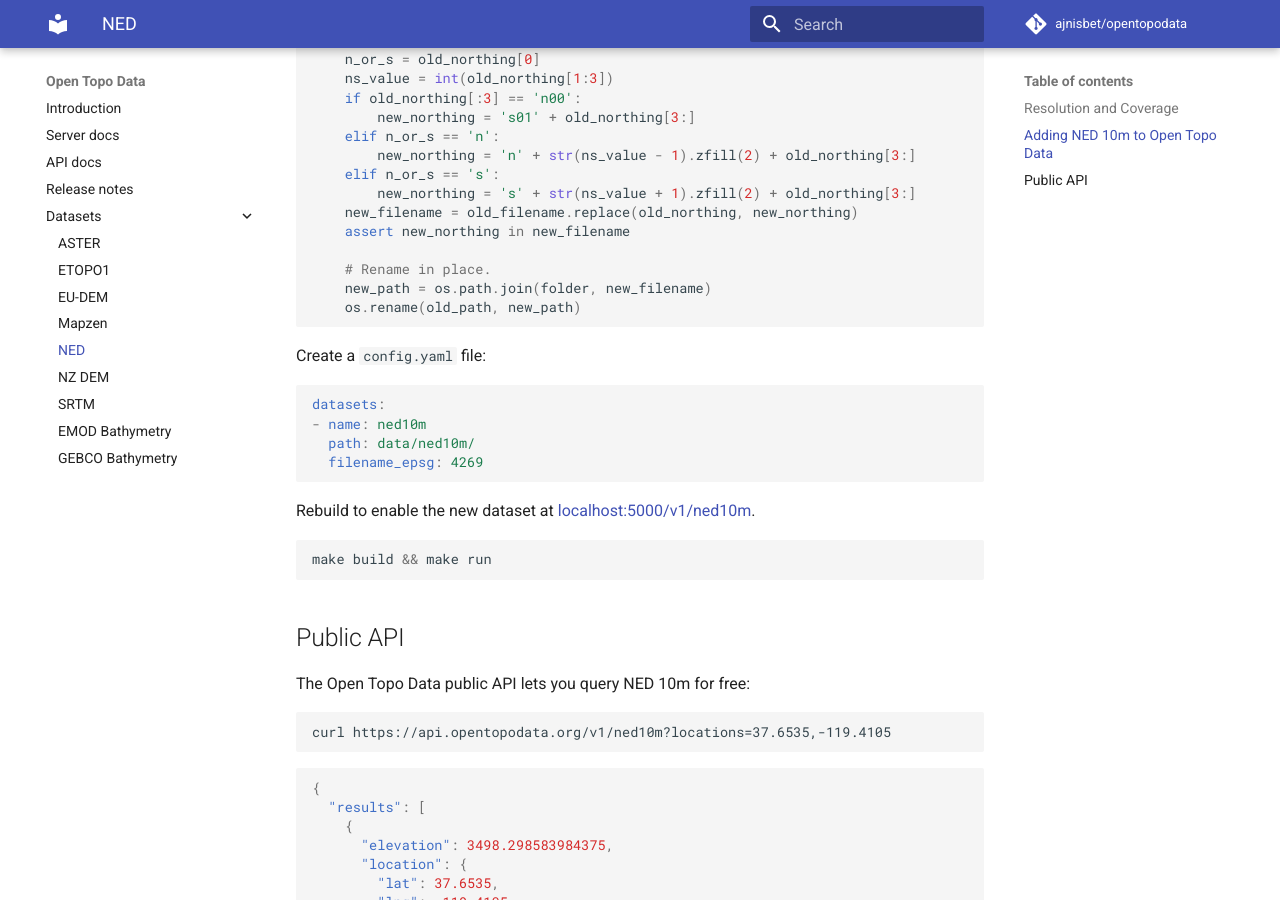
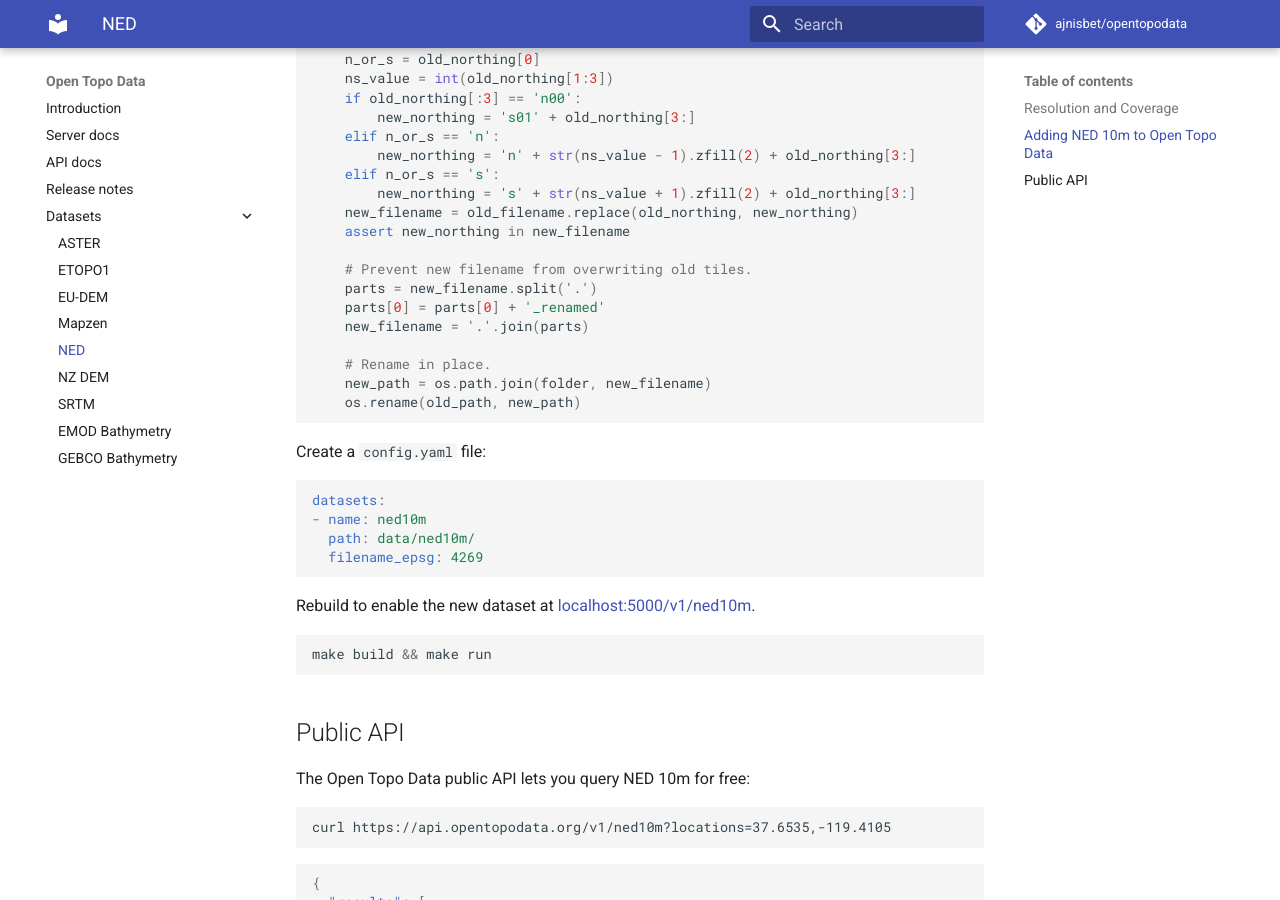
Before and after one commit to ajnisbet/opentopodata, an MkDocs documentation site: the page built from docs/datasets/ned.md, in a window 1280 px wide and 900 px high, scrolled down 2126 px. Built offline with MkDocs 1.6.1 and Material for MkDocs 9.7.7, drawn with Linux system fonts in a browser that asks for light colours; comment, search, counter and statistics services are not loaded.

Commit message:
Fix NED dataset docs

```diff
--- a/docs/datasets/ned.md
+++ b/docs/datasets/ned.md
@@ -93,6 +93,11 @@ for old_path in old_paths:
     new_filename = old_filename.replace(old_northing, new_northing)
     assert new_northing in new_filename
 
+    # Prevent new filename from overwriting old tiles.
+    parts = new_filename.split('.')
+    parts[0] = parts[0] + '_renamed'
+    new_filename = '.'.join(parts)
+
     # Rename in place.
     new_path = os.path.join(folder, new_filename)
     os.rename(old_path, new_path)
```
